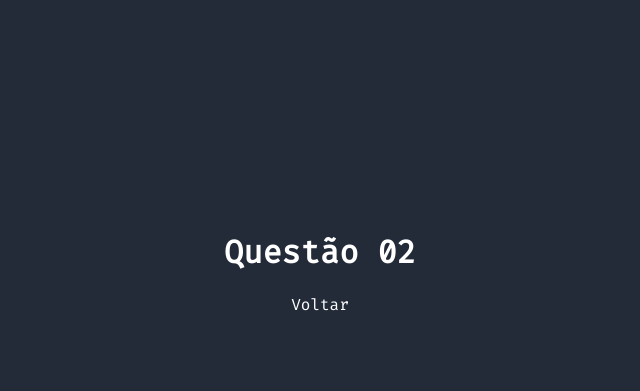
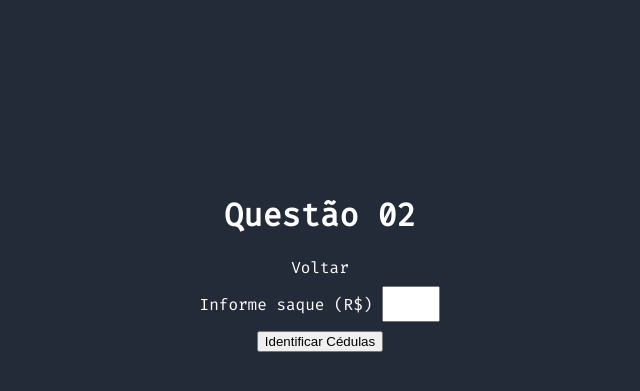
Before and after one commit to filipecancio/avaliacao-web, a PHP site: page /questao-02/index.html in a window 1280 px wide. Shown: the part 138-529 px from the top of the page, without its empty margins (320-960 px from the left). Run offline with PHP 8.4, Linux system fonts and the light colour scheme.

Commit message:
finalizando a segunda questão

```diff
--- a/questao-02/assets/css/style.css
+++ b/questao-02/assets/css/style.css
@@ -13,3 +13,42 @@ a{
     text-decoration: none;
     color: #ffffffff;
 }
+.sq-container-list{
+    display: flex;
+    width: 300px;
+    align-items: center;
+    justify-content: center;
+}
+.sq-container{
+    display: flex;
+    flex-direction: column;
+    width: 300px;
+    align-items: center;
+    justify-content: center;
+}
+.sq-form{
+    display: flex;
+    justify-content: space-around;
+    align-items: center;
+}
+.sq-form input{
+    width: 50px;
+    height: 30px;
+    margin-left: 10px;
+}
+.sq-cedulas{
+    margin: 5px;
+    display: none;
+    flex-direction: column;
+    border: 1px solid;
+    border-color: #ffffffff;
+}
+.sq-cedulas img{
+    width: 120px;
+}
+.sq-cedulas div{
+    display: flex;
+    width: 100%;
+    align-items: center;
+    justify-content: center;
+}
--- a/questao-02/index.html
+++ b/questao-02/index.html
@@ -11,6 +11,37 @@
 <body>
     <h1>Questão 02</h1>
     <a href="../index.html">Voltar</a>
-
+    <div class="sq-container">
+        <div class="sq-form">
+            <p>Informe saque (R$)</p>
+            <input id="valor" type="number" min="2"/>
+        </div>
+        <button id="sqbtn" onclick="resultado()">
+            Identificar Cédulas
+        </button>
+    </div>
+    <div class="sq-container-list">
+        <div id="2rcont" class="sq-cedulas">
+            <img id="2rimg" src=""/>
+            <div class="sq-qt"><p id="2rval"></p><p>Cédula(s)</p></div>
+        </div>
+        <div id="5rcont" class="sq-cedulas">
+            <img id="5rimg" src=""/>
+            <div class="sq-qt"><p id="5rval"></p><p>Cédula(s)</p></div>
+        </div>
+        <div id="10rcont" class="sq-cedulas">
+            <img id="10rimg" src=""/>
+            <div class="sq-qt"><p id="10rval"></p><p>Cédula(s)</p></div>
+        </div>
+        <div id="20rcont" class="sq-cedulas">
+            <img id="20rimg" src=""/>
+            <div class="sq-qt"><p id="20rval"></p><p>Cédula(s)</p></div>
+        </div>
+        <div id="50rcont" class="sq-cedulas">
+            <img id="50rimg" src=""/>
+            <div class="sq-qt"><p id="50rval"></p><p>Cédula(s)</p></div>
+        </div>
+    </div>
+    <script src="./assets/js/script.js"></script>
 </body>
 </html>
```
Also changed, not shown: questao-02/assets/js/script.js (added, +82 -0 lines), questao-02/assets/png/cedula-02.png (added), questao-02/assets/png/cedula-05.png (added), questao-02/assets/png/cedula-10.png (added), questao-02/assets/png/cedula-20.png (added), questao-02/assets/png/cedula-50.png (added).
